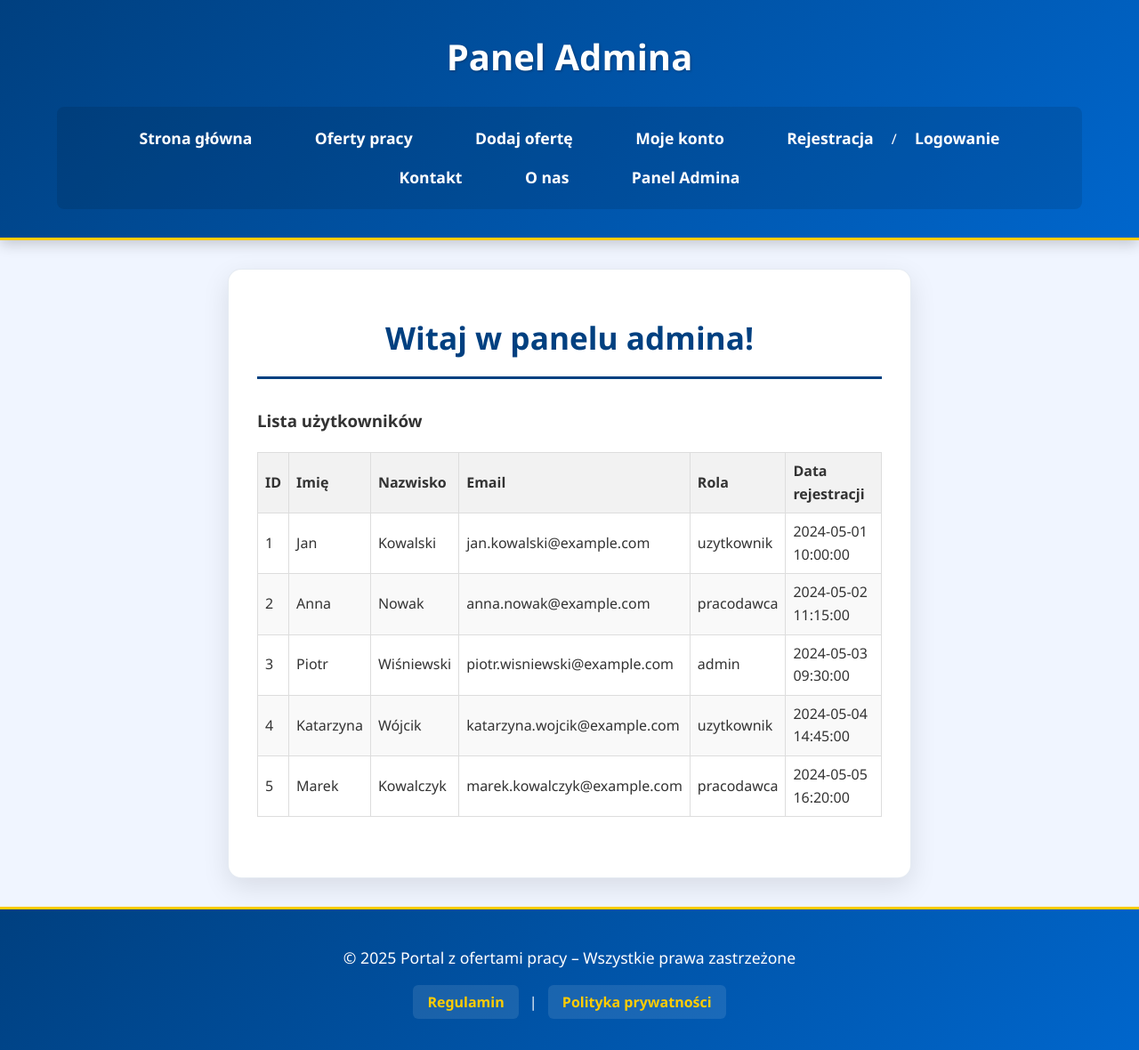
After one commit to GGTeacherOP/deutsch_Koceniak_Ginter, a PHP site: page /admin_panel.php in a window 1280 px wide. The commit adds this page. Shown: the whole page at 89% size. Run offline with PHP 8.4, Linux system fonts and the light colour scheme; the visitor is signed in with stand-in values (Sample User, id 1); data comes from the database, SQL or seed files in the repository.

Commit message:
dodanie panelu administracyjnego który wyświetla sie po zalogowaniu na admina

```diff
--- /dev/null
+++ b/admin_panel.php
@@ -0,0 +1,93 @@
+<?php
+session_start();
+require_once 'config.php'; // Plik z konfiguracją połączenia z bazą
+
+// Sprawdzenie, czy użytkownik jest zalogowany i ma rolę admina
+if (!isset($_SESSION['user_id']) || $_SESSION['rola'] !== 'admin') {
+    header('Location: logowanie.php');
+    exit();
+}
+
+// Przykład zapytania do bazy danych
+$stmt = $conn->prepare("SELECT * FROM uzytkownicy");
+if ($stmt === false) {
+    die("Błąd w przygotowaniu zapytania: " . $conn->error);
+}
+
+$stmt->execute();
+$result = $stmt->get_result();
+
+?>
+
+<!DOCTYPE html>
+<html lang="pl">
+<head>
+    <meta charset="UTF-8">
+    <title>Panel Admina</title>
+    <link rel="stylesheet" href="styleindex.css">
+</head>
+<body>
+
+<header>
+    <h1>Panel Admina</h1>
+    <nav>
+        <ul>
+            <li><a href="index.php">Strona główna</a></li>
+            <li><a href="lista_ofert.php">Oferty pracy</a></li>
+            <li><a href="dodaj_oferte.php">Dodaj ofertę</a></li>
+            <li><a href="konto.php">Moje konto</a></li>
+            <li><a href="rejestracja.php">Rejestracja</a> / <a href="logowanie.php">Logowanie</a></li>
+            <li><a href="kontakt.php">Kontakt</a></li>
+            <li><a href="o_nas.php">O nas</a></li>
+            <li><a href="admin_panel.php">Panel Admina</a></li>
+        </ul>
+    </nav>
+</header>
+
+<main>
+    <h2>Witaj w panelu admina!</h2>
+
+    <h3>Lista użytkowników</h3>
+    <table>
+        <thead>
+            <tr>
+                <th>ID</th>
+                <th>Imię</th>
+                <th>Nazwisko</th>
+                <th>Email</th>
+                <th>Rola</th>
+                <th>Data rejestracji</th>
+            </tr>
+        </thead>
+        <tbody>
+            <?php
+            if ($result->num_rows > 0) {
+                while ($user = $result->fetch_assoc()) {
+                    echo "<tr>
+                            <td>{$user['id']}</td>
+                            <td>{$user['imie']}</td>
+                            <td>{$user['nazwisko']}</td>
+                            <td>{$user['email']}</td>
+                            <td>{$user['rola']}</td>
+                            <td>{$user['data_rejestracji']}</td>
+                          </tr>";
+                }
+            } else {
+                echo "<tr><td colspan='6'>Brak użytkowników w bazie danych.</td></tr>";
+            }
+            ?>
+        </tbody>
+    </table>
+</main>
+
+<footer>
+    <p>&copy; 2025 Portal z ofertami pracy – Wszystkie prawa zastrzeżone</p>
+    <a href="regulamin.php">Regulamin</a> | <a href="polityka_prywatnosci.php">Polityka prywatności</a>
+</footer>
+
+</body>
+</html>
+
+<?php
+$stmt->close();
+?>
--- a/aplikuj.php
+++ b/aplikuj.php
@@ -165,6 +165,9 @@ if ($_SERVER['REQUEST_METHOD'] === 'POST') {
             <?php endif; ?>
             <li><a href="kontakt.php">Kontakt</a></li>
             <li><a href="o_nas.php">O nas</a></li>
+            <?php if (isset($_SESSION['rola']) && $_SESSION['rola'] === 'admin'): ?>
+            <li><a href="admin_panel.php">Panel Admina</a></li>
+        <?php endif; ?>
         </ul>
     </nav>
 </header>
--- a/dodaj_oferte.php
+++ b/dodaj_oferte.php
@@ -18,6 +18,9 @@
                 <li><a href="rejestracja.php">Rejestracja</a> / <a href="logowanie.php">Logowanie</a></li>
                 <li><a href="kontakt.php">Kontakt</a></li>
                 <li><a href="o_nas.php">O nas</a></li>
+                <?php if (isset($_SESSION['rola']) && $_SESSION['rola'] === 'admin'): ?>
+            <li><a href="admin_panel.php">Panel Admina</a></li>
+        <?php endif; ?>
             </ul>
         </nav>
     </header>
--- a/edytuj_dane.php
+++ b/edytuj_dane.php
@@ -85,6 +85,9 @@ if ($_SERVER['REQUEST_METHOD'] === 'POST') {
             <li><a href="rejestracja.php">Rejestracja</a> / <a href="logowanie.php">Logowanie</a></li>
             <li><a href="kontakt.php">Kontakt</a></li>
             <li><a href="o_nas.php">O nas</a></li>
+            <?php if (isset($_SESSION['rola']) && $_SESSION['rola'] === 'admin'): ?>
+            <li><a href="admin_panel.php">Panel Admina</a></li>
+        <?php endif; ?>
         </ul>
     </nav>
 </header>
--- a/index.php
+++ b/index.php
@@ -70,6 +70,9 @@ try {
             <li><a href="rejestracja.php">Rejestracja</a> / <a href="logowanie.php">Logowanie</a></li>
             <li><a href="kontakt.php">Kontakt</a></li>
             <li><a href="o_nas.php">O nas</a></li>
+            <?php if (isset($_SESSION['rola']) && $_SESSION['rola'] === 'admin'): ?>
+            <li><a href="admin_panel.php">Panel Admina</a></li>
+        <?php endif; ?>
         </ul>
     </nav>
 </header>
--- a/kontakt.php
+++ b/kontakt.php
@@ -168,6 +168,9 @@ if ($_SERVER['REQUEST_METHOD'] === 'POST') {
             <li><a href="rejestracja.php">Rejestracja</a> / <a href="logowanie.php">Logowanie</a></li>
             <li><a href="kontakt.php" class="active">Kontakt</a></li>
             <li><a href="o_nas.php">O nas</a></li>
+            <?php if (isset($_SESSION['rola']) && $_SESSION['rola'] === 'admin'): ?>
+            <li><a href="admin_panel.php">Panel Admina</a></li>
+        <?php endif; ?>
         </ul>
     </nav>
 </header>
--- a/konto.php
+++ b/konto.php
@@ -80,6 +80,9 @@ if (isset($_GET['wyloguj'])) {
             <li><a href="rejestracja.php">Rejestracja</a> / <a href="logowanie.php">Logowanie</a></li>
             <li><a href="kontakt.php">Kontakt</a></li>
             <li><a href="o_nas.php">O nas</a></li>
+            <?php if (isset($_SESSION['rola']) && $_SESSION['rola'] === 'admin'): ?>
+            <li><a href="admin_panel.php">Panel Admina</a></li>
+        <?php endif; ?>
         </ul>
     </nav>
 </header>
--- a/lista_ofert.php
+++ b/lista_ofert.php
@@ -232,6 +232,9 @@ function getFilteredOffers($keyword, $location, $category, $conn) {
             <li><a href="rejestracja.php">Rejestracja</a> / <a href="logowanie.php">Logowanie</a></li>
             <li><a href="kontakt.php">Kontakt</a></li>
             <li><a href="o_nas.php">O nas</a></li>
+            <?php if (isset($_SESSION['rola']) && $_SESSION['rola'] === 'admin'): ?>
+            <li><a href="admin_panel.php">Panel Admina</a></li>
+        <?php endif; ?>
         </ul>
     </nav>
 </header>
--- a/o_nas.php
+++ b/o_nas.php
@@ -19,6 +19,9 @@
             <li><a href="rejestracja.php">Rejestracja</a> / <a href="logowanie.php">Logowanie</a></li>
             <li><a href="kontakt.php">Kontakt</a></li>
             <li><a href="o_nas.php" class="active">O nas</a></li>
+            <?php if (isset($_SESSION['rola']) && $_SESSION['rola'] === 'admin'): ?>
+            <li><a href="admin_panel.php">Panel Admina</a></li>
+        <?php endif; ?>
         </ul>
     </nav>
 </header>
--- a/oferta_szczegoly.php
+++ b/oferta_szczegoly.php
@@ -105,6 +105,9 @@ try {
             <li><a href="rejestracja.php">Rejestracja</a> / <a href="logowanie.php">Logowanie</a></li>
             <li><a href="kontakt.php">Kontakt</a></li>
             <li><a href="o_nas.php">O nas</a></li>
+            <?php if (isset($_SESSION['rola']) && $_SESSION['rola'] === 'admin'): ?>
+            <li><a href="admin_panel.php">Panel Admina</a></li>
+        <?php endif; ?>
         </ul>
     </nav>
 </header>
--- a/polityka_prywatnosci.php
+++ b/polityka_prywatnosci.php
@@ -19,6 +19,9 @@
             <li><a href="rejestracja.php">Rejestracja</a> / <a href="logowanie.php">Logowanie</a></li>
             <li><a href="kontakt.php">Kontakt</a></li>
             <li><a href="o_nas.php">O nas</a></li>
+            <?php if (isset($_SESSION['rola']) && $_SESSION['rola'] === 'admin'): ?>
+            <li><a href="admin_panel.php">Panel Admina</a></li>
+        <?php endif; ?>
         </ul>
     </nav>
 </header>
--- a/potwierdzenie_aplikacji.php
+++ b/potwierdzenie_aplikacji.php
@@ -51,6 +51,9 @@ try {
             <?php endif; ?>
             <li><a href="kontakt.php">Kontakt</a></li>
             <li><a href="o_nas.php">O nas</a></li>
+            <?php if (isset($_SESSION['rola']) && $_SESSION['rola'] === 'admin'): ?>
+            <li><a href="admin_panel.php">Panel Admina</a></li>
+        <?php endif; ?>
         </ul>
     </nav>
 </header>
--- a/regulamin.php
+++ b/regulamin.php
@@ -19,6 +19,9 @@
             <li><a href="rejestracja.php">Rejestracja</a> / <a href="logowanie.php">Logowanie</a></li>
             <li><a href="kontakt.php">Kontakt</a></li>
             <li><a href="o_nas.php">O nas</a></li>
+            <?php if (isset($_SESSION['rola']) && $_SESSION['rola'] === 'admin'): ?>
+            <li><a href="admin_panel.php">Panel Admina</a></li>
+        <?php endif; ?>
         </ul>
     </nav>
 </header>
--- a/rejestracja.php
+++ b/rejestracja.php
@@ -99,6 +99,9 @@ if ($_SERVER['REQUEST_METHOD'] === 'POST') {
             <li><a href="rejestracja.php">Rejestracja</a> / <a href="logowanie.php">Logowanie</a></li>
             <li><a href="kontakt.php">Kontakt</a></li>
             <li><a href="o_nas.php">O nas</a></li>
+            <?php if (isset($_SESSION['rola']) && $_SESSION['rola'] === 'admin'): ?>
+            <li><a href="admin_panel.php">Panel Admina</a></li>
+        <?php endif; ?>
         </ul>
     </nav>
 </header>
--- a/styleindex.css
+++ b/styleindex.css
@@ -602,3 +602,22 @@ form .button {
     margin-top: 1rem;
     margin-right: 1rem;
 }
+        table {
+            width: 100%;
+            border-collapse: collapse;
+            margin: 20px 0;
+        }
+        th, td {
+            border: 1px solid #dddddd;
+            text-align: left;
+            padding: 8px;
+        }
+        th {
+            background-color: #f2f2f2;
+        }
+        tr:nth-child(even) {
+            background-color: #f9f9f9;
+        }
+        tr:hover {
+            background-color: #f1f1f1;
+        }
--- a/zmiana_hasla.php
+++ b/zmiana_hasla.php
@@ -78,6 +78,9 @@ if ($_SERVER['REQUEST_METHOD'] === 'POST') {
             <li><a href="rejestracja.php">Rejestracja</a> / <a href="logowanie.php">Logowanie</a></li>
             <li><a href="kontakt.php">Kontakt</a></li>
             <li><a href="o_nas.php">O nas</a></li>
+            <?php if (isset($_SESSION['rola']) && $_SESSION['rola'] === 'admin'): ?>
+            <li><a href="admin_panel.php">Panel Admina</a></li>
+        <?php endif; ?>
         </ul>
     </nav>
 </header>
```
